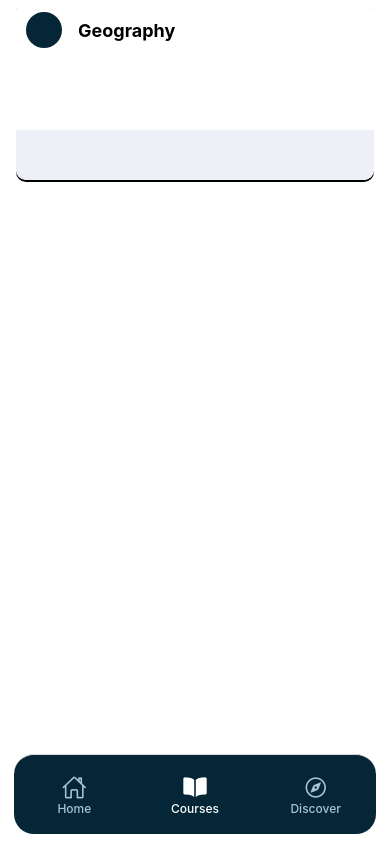
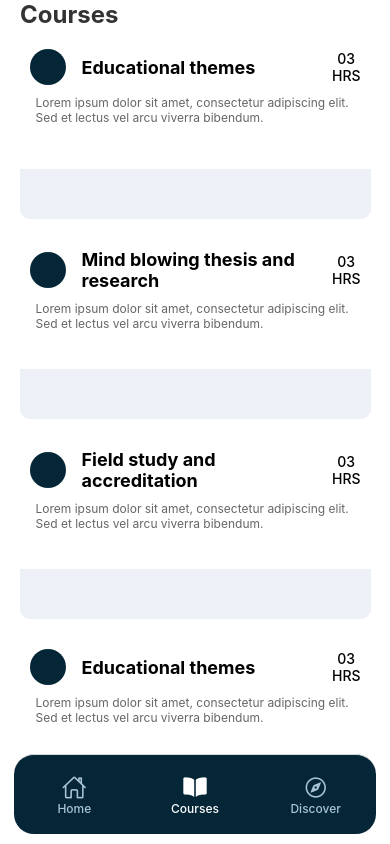
Before and after one commit to Luwaiz/Tutor, a React Native app: screen /Courses in a window 390 px wide. Built offline with nearby package versions, Linux system fonts and the light colour scheme.

Commit message:
home and course pages halfdone, Discover page in progress

```diff
--- a/App.js
+++ b/App.js
@@ -1,14 +1,17 @@
 import { StatusBar } from "expo-status-bar";
-import { SafeAreaView, StyleSheet,View } from "react-native";
+import { SafeAreaView, StyleSheet, View } from "react-native";
 import Index from "./navigation";
 import { SafeAreaProvider } from "react-native-safe-area-context";
+import { GestureHandlerRootView } from "react-native-gesture-handler";
 
 export default function App() {
 	return (
-		<SafeAreaProvider style={styles.container}>
-			<StatusBar />
-			<Index />
-		</SafeAreaProvider>
+		<GestureHandlerRootView style={styles.container}>
+			<SafeAreaProvider style={styles.container}>
+				<StatusBar />
+				<Index />
+			</SafeAreaProvider>
+		</GestureHandlerRootView>
 	);
 }
 
--- a/babel.config.js
+++ b/babel.config.js
@@ -1,6 +1,7 @@
-module.exports = function(api) {
-  api.cache(true);
-  return {
-    presets: ['babel-preset-expo'],
-  };
+module.exports = function (api) {
+	api.cache(true);
+	return {
+		presets: ["babel-preset-expo"],
+		plugins: ["react-native-reanimated/plugin"],
+	};
 };
--- /dev/null
+++ b/components/BottomDiscover.js
@@ -0,0 +1,39 @@
+import { StyleSheet, Text, View } from "react-native";
+import React from "react";
+import BottomSheet, { BottomSheetView } from "@gorhom/bottom-sheet";
+
+const BottomDiscover = () => {
+	return (
+        <BottomSheet
+        snapPoints={["50%"]}
+        backgroundStyle={{ borderRadius: 30 }}
+        enablePanDownToClose={false}
+        handleComponent={null}
+    >
+        <BottomSheetView style={styles.bottom}>
+            <Text style={styles.title}>Discover</Text>
+            <Text style={styles.subTitle}>
+                Discover new tutors, courses, and resources
+            </Text>
+
+        </BottomSheetView>
+    </BottomSheet>
+	);
+};
+
+export default BottomDiscover;
+
+const styles = StyleSheet.create({
+	bottomContainer: {
+		position: "absolute",
+		bottom: 0,
+		width: "100%",
+		backgroundColor: "white",
+	},
+	bottom: {
+		flex: 1,
+		backgroundColor: "#F4F4F4",
+		padding: 20,
+		borderRadius: 30,
+	},
+});
--- a/components/CourseCard.js
+++ b/components/CourseCard.js
@@ -1,14 +1,21 @@
 import { Dimensions, StyleSheet, Text, View } from "react-native";
 import React from "react";
-const {width,height} = Dimensions.get("screen")
+const { width, height } = Dimensions.get("screen");
 
-const CourseCard = () => {
+const CourseCard = ({ courseTitle }) => {
 	return (
 		<View style={styles.box}>
 			<View style={styles.topBox}>
-			<View style={styles.circle}/>
-			<Text style={styles.courseName}>Geography</Text>
+				<View style={styles.circle} />
+				<Text style={styles.courseName}>{courseTitle}</Text>
+				<View>
+					<Text style={styles.time}>03{"\n"}HRS</Text>
 				</View>
+			</View>
+			<Text style={styles.description}>
+				Lorem ipsum dolor sit amet, consectetur adipiscing elit. Sed et lectus
+				vel arcu viverra bibendum.
+			</Text>
 			<View style={styles.bottomBox}></View>
 		</View>
 	);
@@ -19,20 +26,21 @@ export default CourseCard;
 const styles = StyleSheet.create({
 	box: {
 		backgroundColor: "#Ffffff",
-		width:"100%",
+		width: "90%",
 		height: 180,
 		borderRadius: 10,
-        marginBottom: 20,
-        shadowColor: "#000",
-        shadowOffset: { width: 0, height: 2 },
-		overflow:"hidden"
+		marginVertical: 10,
+		shadowColor: '#919193',
+		elevation: 15,
+		overflow: "hidden",
+		alignSelf:"center"
+
 	},
 	topBox: {
-        width:"100%",
-        height:60,
-		padding:10,
-        alignItems:"center",
-		flexDirection:"row"
+		width: "100%",
+		padding: 10,
+		flexDirection: "row",
+		alignItems: "center",
 	},
 	circle: {
 		width: 36,
@@ -42,14 +50,27 @@ const styles = StyleSheet.create({
 		marginRight: 16,
 	},
 	bottomBox: {
-		backgroundColor:"#EDF0F7",
-		width:"100%",
-		height:50,
-		marginTop:"auto"
+		backgroundColor: "#EDF0F7",
+		width: "100%",
+		height: 50,
+		marginTop: "auto",
 	},
 	courseName: {
 		fontSize: 18,
 		fontWeight: "bold",
-        color: "#000000"
-    }
+		color: "#000000",
+		maxWidth:250,
+		marginRight: "auto",
+	},
+	description: {
+		marginHorizontal: 16,
+		fontSize: 12,
+		color: "#666666",
+	},
+	time: {
+		fontSize: 14,
+		color: "#000000",
+		textAlign: "center",
+		fontWeight: "500",
+	},
 });
--- /dev/null
+++ b/components/Header.js
@@ -0,0 +1,28 @@
+import { StatusBar, StyleSheet, Text, View } from "react-native";
+import React from "react";
+
+const Header = ({ title }) => {
+	return (
+		<View style={styles.container}>
+			<Text style={styles.title}>{title}</Text>
+		</View>
+	);
+};
+
+export default Header;
+
+const styles = StyleSheet.create({
+	container: {
+		width: "100%",
+		backgroundColor: "#ffffff",
+		justifyContent: "center",
+		height: StatusBar.currentHeight *2.5,
+        paddingTop: StatusBar.currentHeight+10,
+        paddingLeft:20
+	},
+    title: {
+        fontSize: 24,
+        fontWeight: "bold",
+        color: "#333333",
+    },
+});
--- a/navigation/HomeTab.js
+++ b/navigation/HomeTab.js
@@ -69,6 +69,7 @@ const styles = StyleSheet.create({
 		left: 14,
 		right: 14,
 		borderRadius: 20,
+		borderColor:"#042637"
 	},
 	label: {
 		fontSize: 12,
--- a/screens/Courses/Courses.js
+++ b/screens/Courses/Courses.js
@@ -1,13 +1,103 @@
-import { StyleSheet, Text, View } from "react-native";
+import { ScrollView, StyleSheet, Text, View } from "react-native";
 import React from "react";
 import { SafeAreaView } from "react-native-safe-area-context";
 import CourseCard from "../../components/CourseCard";
+import Header from "../../components/Header";
 
-const Courses = () => {
+const Courses = ({ route }) => {
+	const data = [
+		{
+			id: 1,
+			name: "Educational themes",
+			image: require("../../assets/images/image1.jpg"),
+		},
+		{
+			id: 2,
+			name: "Mind blowing thesis and research",
+			image: require("../../assets/images/image2.jpg"),
+		},
+		{
+			id: 3,
+			name: "Field study and accreditation",
+			image: require("../../assets/images/image3.jpg"),
+		},
+		{
+			id: 4,
+			name: "Educational themes",
+			image: require("../../assets/images/image2.jpg"),
+		},
+		{
+			id: 5,
+			name: "Mind blowing thesis and research",
+			image: require("../../assets/images/image1.jpg"),
+		},
+		{
+			id: 6,
+			name: "Field study and accreditation",
+			image: require("../../assets/images/image3.jpg"),
+		},
+		{
+			id: 7,
+			name: "Educational themes",
+			image: require("../../assets/images/image3.jpg"),
+		},
+		{
+			id: 8,
+			name: "Mind blowing thesis and research",
+			image: require("../../assets/images/image2.jpg"),
+		},
+		{
+			id: 9,
+			name: "Field study and accreditation",
+			image: require("../../assets/images/image1.jpg"),
+		},
+		{
+			id: 10,
+			name: "Educational themes",
+			image: require("../../assets/images/image2.jpg"),
+		},
+		{
+			id: 11,
+			name: "Mind blowing thesis and research",
+			image: require("../../assets/images/image1.jpg"),
+		},
+		{
+			id: 12,
+			name: "Field study and accreditation",
+			image: require("../../assets/images/image3.jpg"),
+		},
+		{
+			id: 13,
+			name: "Educational themes",
+			image: require("../../assets/images/image1.jpg"),
+		},
+		{
+			id: 14,
+			name: "Mind blowing thesis and research",
+			image: require("../../assets/images/image2.jpg"),
+		},
+		{
+			id: 15,
+			name: "Field study and accreditation",
+			image: require("../../assets/images/image3.jpg"),
+		},
+		{
+			id: 16,
+			name: "Educational themes",
+			image: require("../../assets/images/image1.jpg"),
+		},
+	];
 	return (
-		<SafeAreaView style={styles.container}>
-			<CourseCard/>
-		</SafeAreaView>
+		<>
+			<Header title={route.name} />
+			<SafeAreaView style={styles.container}>
+				<ScrollView showsVerticalScrollIndicator={false}>
+					{data.map((course) => (
+						<CourseCard key={course.id} courseTitle={course.name} />
+					))}
+				</ScrollView>
+			</SafeAreaView>
+		</>
 	);
 };
 
@@ -15,8 +105,7 @@ export default Courses;
 
 const styles = StyleSheet.create({
 	container: {
-        flex: 1,
-        backgroundColor: "white",
-		paddingHorizontal:16
-    },
+		flex: 1,
+		backgroundColor: "white",
+	},
 });
--- a/screens/Discover/Discover.js
+++ b/screens/Discover/Discover.js
@@ -1,11 +1,22 @@
-import { StyleSheet, Text, View } from "react-native";
+import { Dimensions, StyleSheet, Text, TextInput, View } from "react-native";
 import React from "react";
 import { SafeAreaView } from "react-native-safe-area-context";
+import Feather from '@expo/vector-icons/Feather';
+import BottomDiscover from "../../components/BottomDiscover";
+const {width, height} = Dimensions.get("window")
 
 const Discover = () => {
 	return (
 		<SafeAreaView style={styles.container}>
-			<Text>Discover</Text>
+			<View style={styles.SearchBar}>
+			<Feather name="search" size={24} color="#ffffff" />
+				<TextInput
+				placeholder="Search"
+				placeholderTextColor="#ffffff"
+				cursorColor={"#ffffff"}
+				 style={styles.Search}></TextInput>
+			</View>
+			<BottomDiscover/>
 		</SafeAreaView>
 	);
 };
@@ -14,9 +25,27 @@ export default Discover;
 
 const styles = StyleSheet.create({
 	container: {
-        flex: 1,
-        backgroundColor: "white",
-        justifyContent: "center",
-        alignItems: "center",
-    },
+		flex: 1,
+		backgroundColor: "#042637",
+		alignItems: "center"
+	},
+	SearchBar: {
+		backgroundColor: "#8190A2",
+        borderRadius: 30,
+		width: width-50.2,
+		height:50,
+		flexDirection: "row",
+		alignItems: "center",
+        paddingHorizontal: 10,
+	},
+	Search: {
+        fontSize: 16,
+        paddingHorizontal: 20,
+		flex:1,
+		height:"100%",
+		alignItems: "center",
+		justifyContent: "center",
+		color: "#ffffff"
+    }
+
 });
--- a/screens/Home/HomeScreen.js
+++ b/screens/Home/HomeScreen.js
@@ -9,7 +9,7 @@ import Carousel from "../../components/Carousel";
 const HomeScreen = () => {
 	return (
 		<SafeAreaView style={styles.container}>
-			<ScrollView>
+			<ScrollView contentContainerStyle={{paddingBottom:80}}>
 				<View style={styles.subContainer}>
 					<Text style={styles.welcome}>Welcome,</Text>
 					<Text style={styles.name}>Saloom.Jr</Text>
@@ -19,7 +19,6 @@ const HomeScreen = () => {
 					</View>
 				</View>
 				<View style={styles.carousel}>
-					{/* <Carousel /> */}
 				</View>
 				<View style={styles.subContainer}>
 					<Text style={styles.textLeft}>Students Testimonials</Text>
```
Also changed, not shown: package.json (+11 -9 lines), 2 other files (tests, documents, lock files or other folders). Lines whose indentation alone changed are shown as unchanged.
